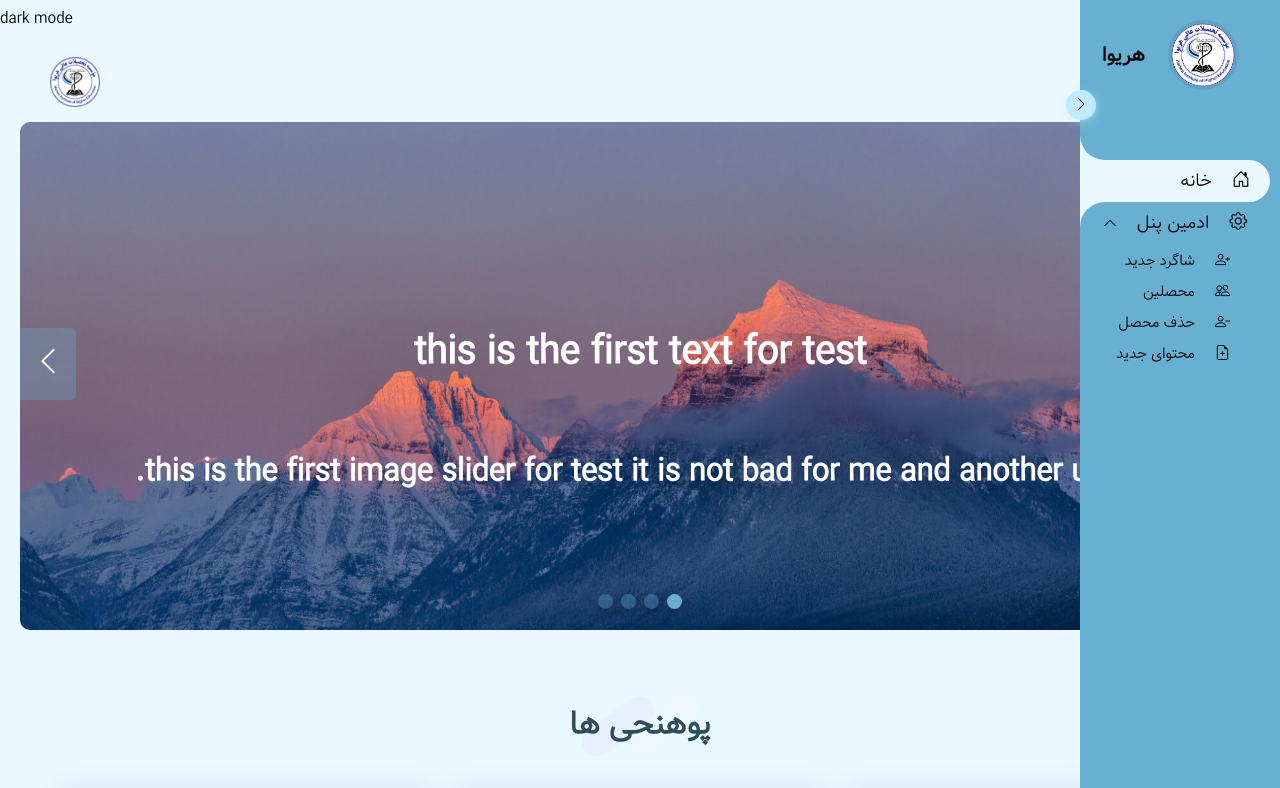
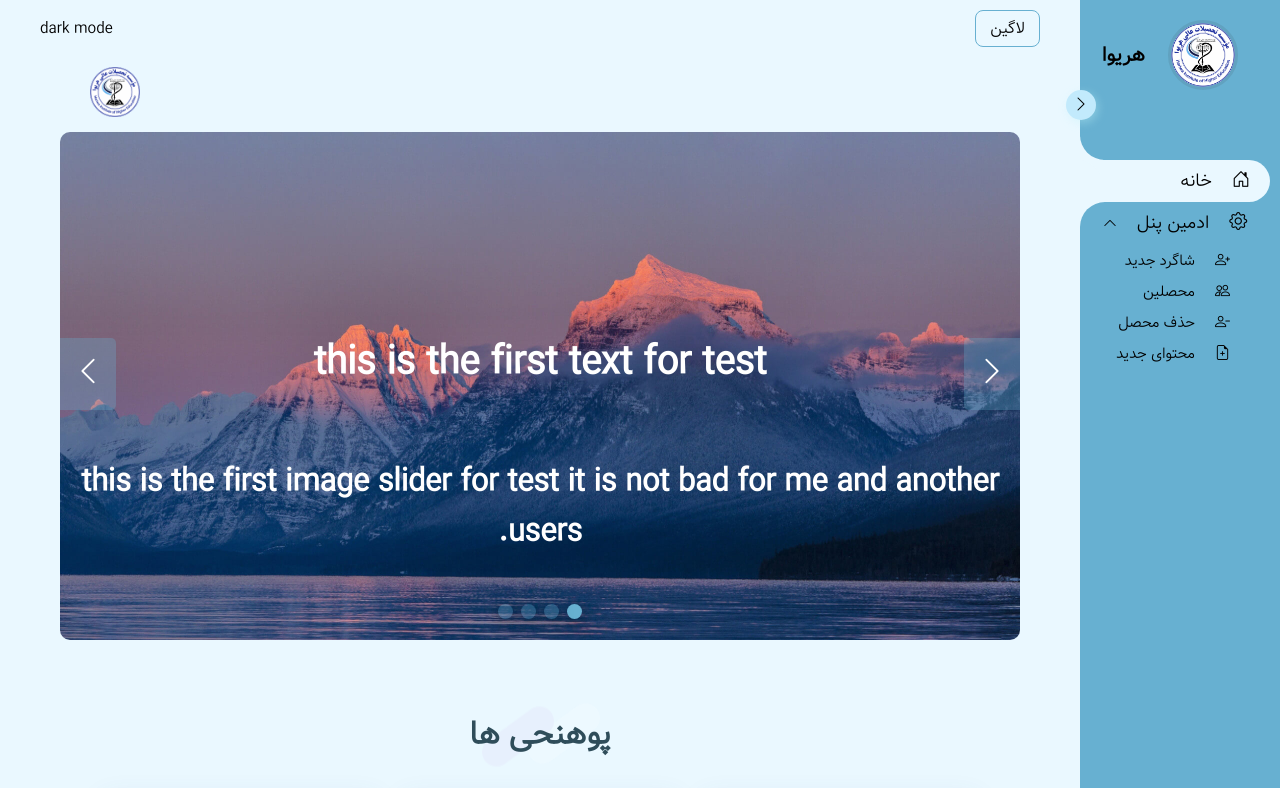
Before and after one commit to MaroufEbrahimi/portal, a React (Create React App) app: page / in a window 1280 px wide. Shown: the top 788 px of the page. Built offline with nearby package versions, Linux system fonts and the light colour scheme.

Commit message:
state for active navRight

```diff
--- a/src/App.js
+++ b/src/App.js
@@ -1,4 +1,4 @@
-import React, { Suspense, useContext } from "react"
+import React, { Suspense, useContext, useState } from "react"
 import { BrowserRouter as Router, Route, Routes } from "react-router-dom"
 import { AuthContext } from "./context/authContext"
 
@@ -26,14 +26,16 @@ const NotFound = React.lazy(() => import("./pages/NotFound/NotFound"))
 
 const App = (props) => {
   const authContext = useContext(AuthContext)
-
+  const [activeNav, setActiveNav] = useState(false)
+  const navActiveHandler = () => setActiveNav(!activeNav)
+  // {`navbar ${activeNav && "active_nav_right"}`}
   return (
     <div className="app">
-      <main>
+      <main className={`main ${activeNav && "main_active_nav"}`}>
         <Router>
           <Suspense fallback={<Loading />}>
             <Header />
-            <Navbar />
+            <Navbar activeNav={activeNav} navActiveHandler={navActiveHandler} />
             <Wrapper>
               <Routes>
                 <Route path="/" element={<Home />} />
```
